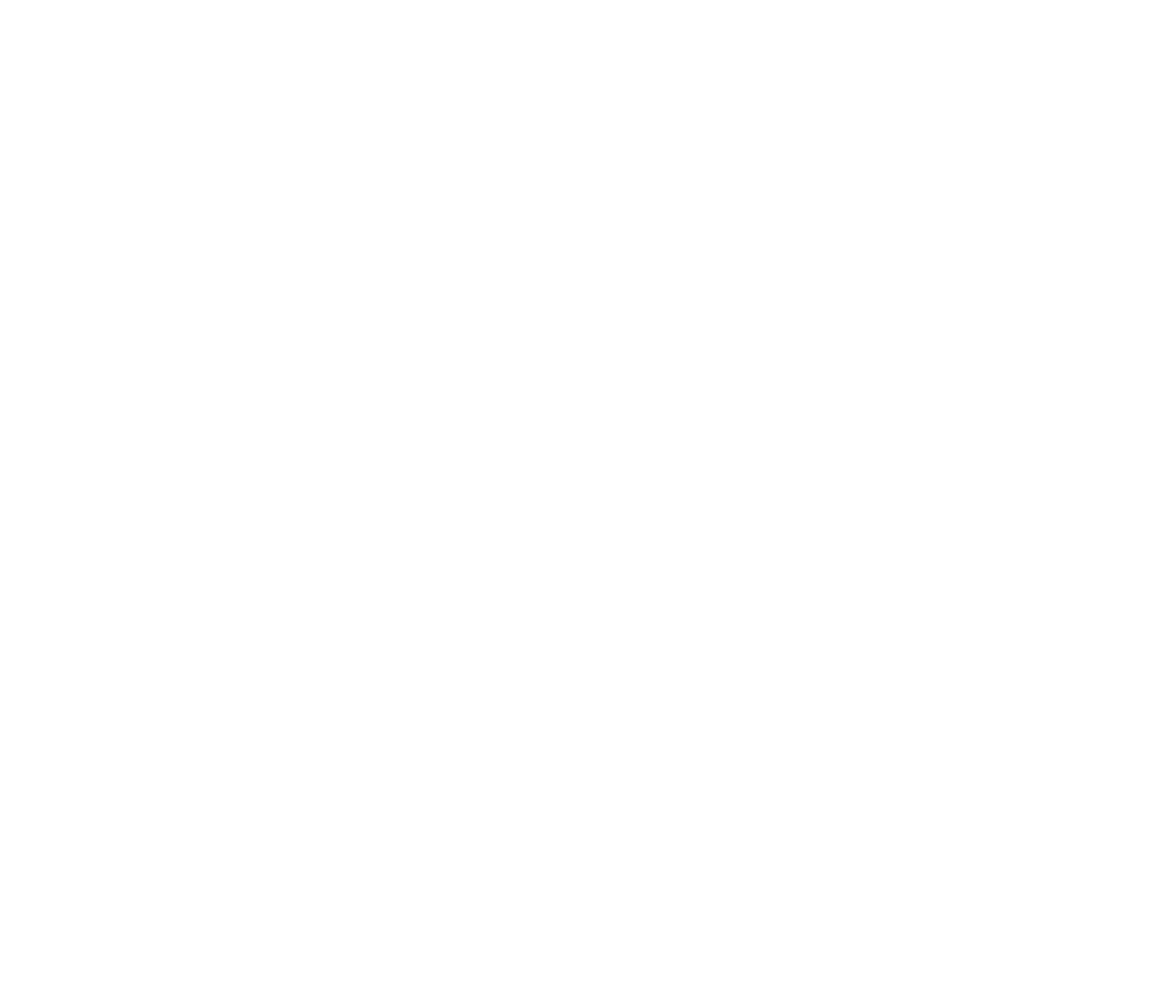
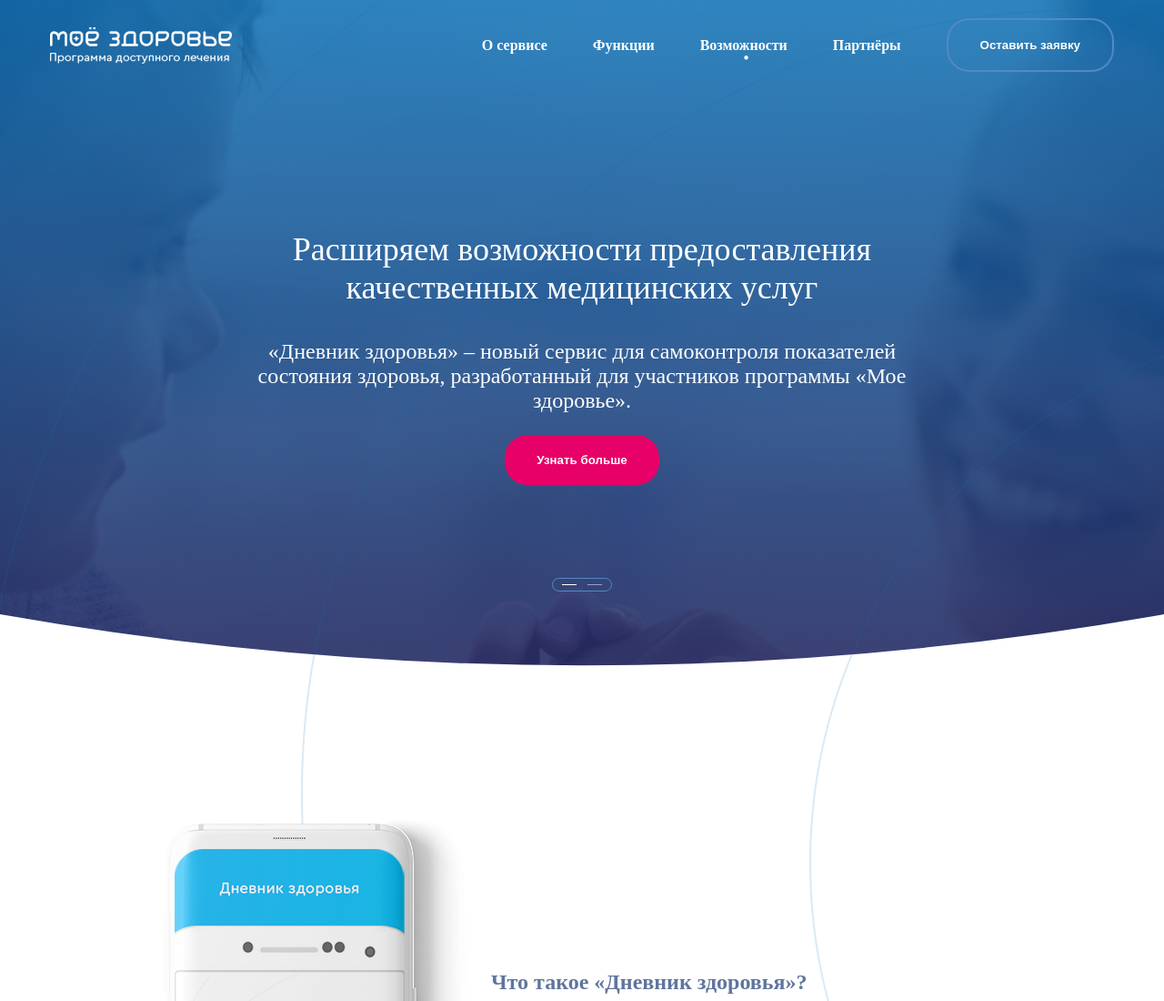
Before and after one commit to fohunoff/redsoft-test, a website: page src/index.html in a window 1280 px wide. Shown: the top 1100 px of the page at 91% size. Before the commit the page ends 800 px from the top, so only its background shows below. Drawn offline with nearby package versions, Linux system fonts and the light colour scheme; files that its build step writes are made by us from their sources.

Commit message:
Markup and styles

```diff
--- a/src/index.html
+++ b/src/index.html
@@ -4,9 +4,77 @@
     <meta charset="UTF-8">
     <meta name="viewport" content="width=device-width, initial-scale=1.0">
     <meta http-equiv="X-UA-Compatible" content="ie=edge">
+
+    <link rel="stylesheet" href="css/style.min.css">
+
     <title>Document</title>
 </head>
-<body>
+<body class="body">
+    <header class="header container">
+        <div class="logo">
+            <h1 class="header__title">Моё здоровье. Программа доступного лечения.</h1>
+            <img src="img/logo.png" alt="Моё здоровье. Программа доступного лечения.">
+        </div>
+        <nav class="nav">
+            <ul class="menu">
+                <li class="menu__item"><a class="menu__link" href="#">О сервисе</a></li>
+                <li class="menu__item"><a class="menu__link" href="#">Функции</a></li>
+                <li class="menu__item"><a class="menu__link menu__link--active" href="#">Возможности</a></li>
+                <li class="menu__item"><a class="menu__link" href="#">Партнёры</a></li>
+            </ul>
+            <button class="button button--blue-border" type="button">Оставить заявку</button>
+        </nav>
+    </header>
 
+    <main>
+        <section class="slider">
+            <div class="slider__body">
+                <div class="slide">
+                    <div class="slide__body">
+                        <p class="slide__title">Расширяем возможности предоставления качественных медицинских услуг</p>
+                        <p class="slide__text">«Дневник здоровья» – новый сервис для самоконтроля показателей состояния здоровья, разработанный для участников программы «Мое здоровье».</p>
+                    </div>
+                    <button class="button button--red" type="button">Узнать больше</button>
+                </div>
+
+                <div class="slide">
+                    <div class="slide__body">
+                        <p class="slide__title">Расширяем возможности предоставления качественных медицинских услуг</p>
+                        <p class="slide__text">«Дневник здоровья» – новый сервис для самоконтроля показателей состояния здоровья, разработанный для участников программы «Мое здоровье».</p>
+                    </div>
+                    <button class="button button--red" type="button">Узнать больше</button>
+                </div>
+            </div>
+
+            <div class="handler">
+                <ul class="handler__list">
+                    <li class="handler__item handler__item--active"></li>
+                    <li class="handler__item"></li>
+                </ul>
+            </div>
+
+            <svg class="slider__svg-clipper" viewBox="0 0 100 100" preserveAspectRatio="none">
+                <path d="M 0 0, Q 50 150, 100 0, L 100 100, L 0 100" />
+            </svg>
+        </section>
+
+        <section class="introduction">
+            <div class="introduction__mockup">
+                <img src="img/mockup-mobile.png" alt="Прототип мобильного приложения «Моё здоровье»">
+            </div>
+            <div class="introduction__text">
+                <h1>Что такое «Дневник здоровья»?</h1>
+                <p>Дневник пациента — это удобный онлайн-сервис:</p>
+                <ul class="introduction__list">
+                    <li class="introduction__item">Вносите результаты измерений вручную или с помощью интегрированных приборов</li>
+                    <li class="introduction__item">Ведите персональную медицинскую карту с историей ваших измерений </li>
+                    <li class="introduction__item">Делитесь результатами измерений со специалистами для повышения эффективности лечения</li>
+                    <li class="introduction__item">Получайте рекомендации, созданные специально для вас</li>
+                </ul>
+                <button class="button button--red" type="button">Оставить заявку</button>
+            </div>
+        </section>
+    </main>
 </body>
 </html>
+<div</div>
--- /dev/null
+++ b/src/sass/Button/button.scss
@@ -0,0 +1,20 @@
+.button {
+    @include button-reset();
+
+    padding: 20px 35px;
+
+    color: white;
+    border-radius: 25px;
+}
+
+.button--blue-border {
+    font-weight: bold;
+    border-width: 2px;
+    border-style: solid;
+    border-color: $blue--border;
+}
+
+.button--red {
+    font-weight: bold;
+    background-color: $red;
+}
--- /dev/null
+++ b/src/sass/Header/Nav/Menu/menu.scss
@@ -0,0 +1,32 @@
+.menu {
+    @include list-reset();
+
+    display: flex;
+    flex-direction: row;
+    align-items: center;
+}
+
+.menu__item {
+    margin-right: 50px;
+
+    .menu__link {
+        color: white;
+        font-weight: bold;
+        text-decoration: none;
+    }
+
+    .menu__link--active {
+        position: relative;
+
+        &::before {
+            position: absolute;
+            content: '•';
+
+            bottom: -15px;
+            left: 0;
+            width: 100%;
+
+            transform: translateX(50%);
+        }
+    }
+}
--- /dev/null
+++ b/src/sass/Header/Nav/nav.scss
@@ -0,0 +1,8 @@
+.nav {
+    display: flex;
+    flex-direction: row;
+
+    margin-top: 20px;
+}
+
+@import "Menu/menu.scss";
--- /dev/null
+++ b/src/sass/Header/header.scss
@@ -0,0 +1,23 @@
+.header {
+    position: absolute;
+    top: 0;
+    left: 0;
+
+    display: flex;
+    flex-direction: row;
+    justify-content: space-between;
+
+    margin-left: calc(50% - #{$large} / 2);
+
+    z-index: 2;
+}
+
+.header__title {
+    font-size: 0;
+}
+
+.logo {
+    margin-top: 30px;
+}
+
+@import "Nav/nav.scss";
--- /dev/null
+++ b/src/sass/Introduction/introduction.scss
@@ -0,0 +1,52 @@
+.introduction {
+    display: flex;
+    flex-direction: row;
+    justify-content: center;
+    align-items: center;
+
+    margin-top: 150px;
+    padding-bottom: 150px;
+
+    background-image: url(../img/pulse.png);
+    background-size: auto;
+    background-repeat: no-repeat;
+    background-position: left 1170px bottom -50px;
+
+    .introduction__mockup {
+        width: 360px;
+        z-index: 2;
+    }
+
+    .introduction__text {
+        width: 560px;
+        color: $violet;
+
+        .h1 {
+            font-size: 36px;
+        }
+    }
+}
+
+.introduction__list {
+    @include list-reset();
+
+    margin-bottom: 40px;
+}
+
+.introduction__item {
+    position: relative;
+    padding-left: 16px;
+    line-height: 20px;
+
+    margin-bottom: 16px;
+
+    &::before {
+        position: absolute;
+        content: '•';
+
+        top: 0;
+        left: 0;
+
+        color: #16afe0;
+    }
+}
--- /dev/null
+++ b/src/sass/Slider/handler.scss
@@ -0,0 +1,39 @@
+
+.handler {
+    position: absolute;
+    content: '';
+
+    bottom: 100px;
+    left: 50%;
+    transform: translateX(-50%);
+
+    border-radius: 8px;
+    border: 1px solid $blue--border;
+}
+
+.handler__list {
+    @include list-reset();
+
+    display: flex;
+    flex-direction: row;
+
+    padding: 0 4px;
+
+
+    .handler__item {
+        width: 16px;
+        height: 1px;
+        margin: 6px;
+
+        background-color: white;
+
+        opacity: 0.5;
+        transition: opacity 0.5s;
+    }
+
+    .handler__item--active {
+        opacity: 1;
+        transition: opacity 0.5s;
+    }
+
+}
--- /dev/null
+++ b/src/sass/Slider/slider.scss
@@ -0,0 +1,73 @@
+.slider {
+    position: relative;
+
+    display: flex;
+    flex-direction: row;
+    align-items: center;
+
+    height: 750px;
+
+    background-color: $blue--light;
+    background-image: url(../img/header-bg.jpg);
+    background-position: top center;
+
+    z-index: 1;
+
+    &::before {
+        position: absolute;
+        content: '';
+
+        top: 0;
+        left: 0;
+        width: 100%;
+        height: 100%;
+
+        background-color: $blue--light;
+        background-image: linear-gradient(to bottom, $blue--light, $blue--dark);
+        opacity: 0.85;
+        z-index: -1;
+    }
+}
+
+.slider__body {
+    display: flex;
+    flex-direction: row;
+    min-width: 100%;
+
+    overflow: hidden;
+}
+
+.slide {
+    min-width: 100%;
+    color: white;
+    text-align: center;
+
+    .slide__body {
+        width: 760px;
+        margin: auto;
+
+        .slide__title {
+            font-size: 36px;
+        }
+
+        .slide__text {
+            font-size: 24px;
+        }
+    }
+}
+
+.slider__svg-clipper {
+    position: absolute;
+
+    bottom: 0;
+    left: 0;
+    width: 100%;
+
+    height: 75px;
+
+    fill: white;
+    z-index: 2;
+}
+
+
+@import "handler.scss";
--- /dev/null
+++ b/src/sass/mixin.scss
@@ -0,0 +1,16 @@
+/* Сброс отступов у списка */
+
+@mixin list-reset() {
+    list-style: none;
+    margin: 0;
+    padding: 0;
+}
+
+@mixin button-reset() {
+    padding: 0;
+    margin: 0;
+    border: none;
+    background-color: transparent;
+
+    cursor: pointer;
+}
--- /dev/null
+++ b/src/sass/style.scss
@@ -0,0 +1,41 @@
+@import "variables.scss";
+@import "mixin.scss";
+
+* {
+    box-sizing: border-box;
+}
+
+.body {
+    position: relative;
+    margin: 0;
+
+    font-size: 16px;
+
+
+    &::after {
+        position: absolute;
+        content: '';
+        top: 0;
+        left: 0;
+
+        width: 100%;
+        height: 100%;
+
+        // background-color: aqua;
+        background-image: url(../img/curve.png);
+        opacity: 0.15;
+
+        z-index: 1;
+    }
+}
+
+.container {
+    width: $large;
+    margin: auto;
+}
+
+@import "Button/button.scss";
+
+@import "Header/header.scss";
+@import "Slider/slider.scss";
+@import "Introduction/introduction.scss";
--- /dev/null
+++ b/src/sass/variables.scss
@@ -0,0 +1,9 @@
+$blue--light: #0e72b7;
+$blue--dark: #282b64;
+$red: #e70067;
+$violet: #60759d;
+
+$blue--border: #5389c3;
+
+
+$large: 1170px;
```
Also changed, not shown: src/img/curve.png (added), src/img/header-bg.jpg (added), src/img/logo.png (added), src/img/mockup-mobile.png (added), src/img/pulse.png (added).
